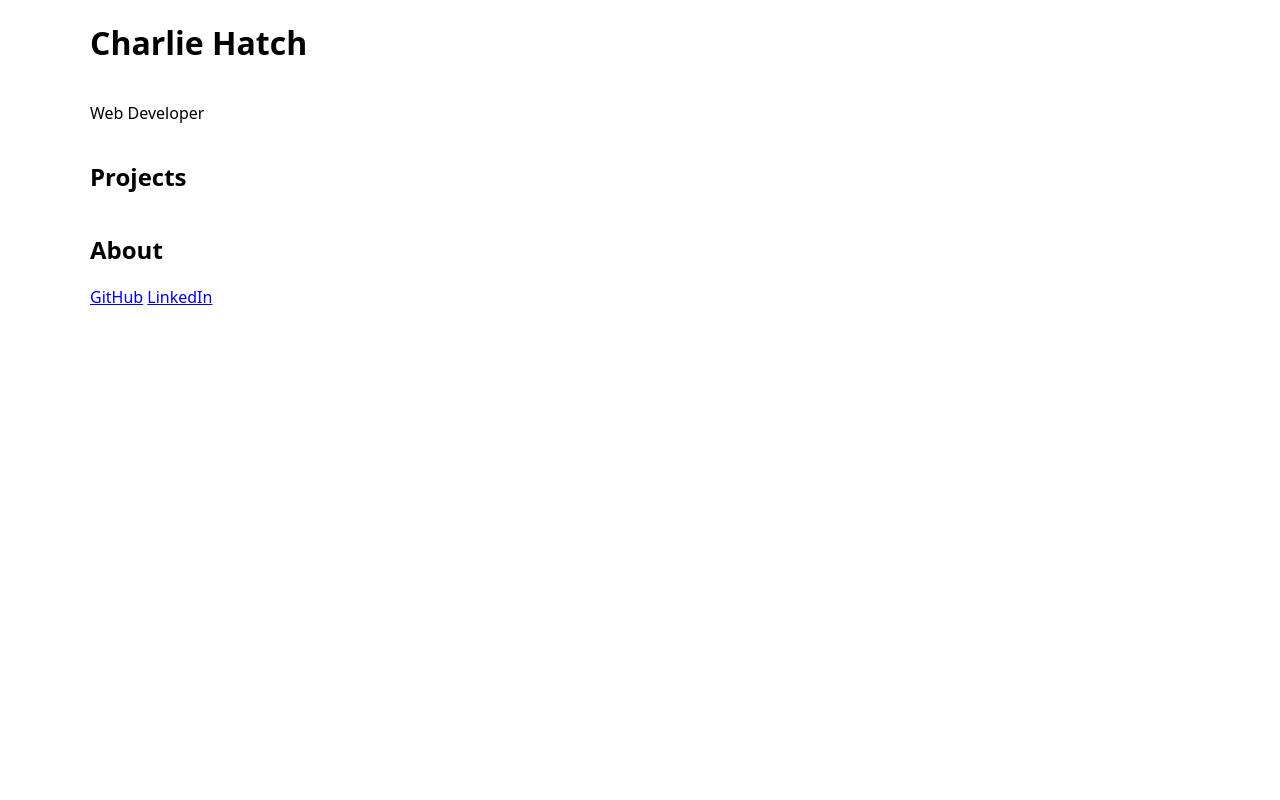
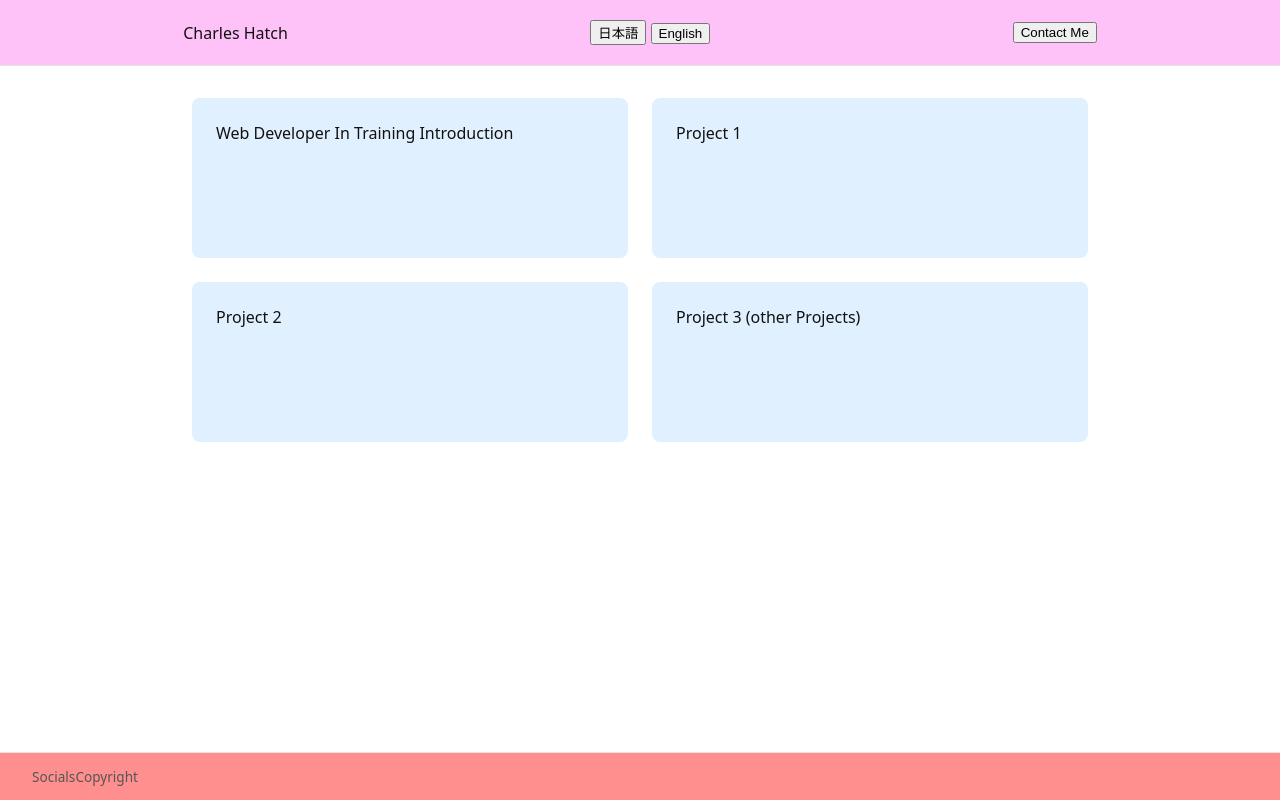
Before and after one commit to charles-hatch/portfolio, a website built with Vite: page index.html in a window 1280 px wide. Built offline with nearby package versions, Linux system fonts and the light colour scheme.

Commit message:
configure layout and styling

```diff
--- a/index.html
+++ b/index.html
@@ -7,28 +7,25 @@
     <title>Charles Hatch Portfolio</title>
   </head>
   <body>
-    <header class="header">
-      <h1>Charlie Hatch</h1>
-      <p>Web Developer</p>
-    </header>
-
-    <main class="main">
-      <section id="projects" class="projects">
-        <h2>Projects</h2>
-        <div class="project-grid"></div>
-      </section>
-
-      <section id="about" class="about">
-        <h2>About</h2>
-        <p></p>
-      </section>
-    </main>
-
-    <footer class="footer">
-      <nav>
-        <a href="#">GitHub</a>
-        <a href="#">LinkedIn</a>
-      </nav>
+    <div id="page">
+      <header>
+        <div id="title">Charles Hatch</div>
+        <div id="btns">
+          <button>日本語</button>
+          <button>English</button>
+        </div>
+        <button id="contact-btn">Contact Me</button>
+      </header>
+      <main>
+        <div>Web Developer In Training Introduction</div>
+        <div>Project 1</div>
+        <div>Project 2</div>
+        <div>Project 3 (other Projects)</div>
+      </main>
+    </div>
+    <footer>
+      <div>Socials</div>
+      <div>Copyright</div>
     </footer>
 
     <script type="module" src="src/main.js"></script>
--- a/src/style.css
+++ b/src/style.css
@@ -1,36 +1,78 @@
-:root {
-  --max-width: 1100px;
-  --gap: 2rem;
+* {
+  box-sizing: border-box;
+  margin: 0;
+}
+
+html,
+body {
+  height: 100%;
 }
 
 body {
-  margin: 0;
-  font-family: system-ui, sans-serif;
+  overflow: hidden;
+  font-family:
+    system-ui,
+    -apple-system,
+    BlinkMacSystemFont,
+    sans-serif;
+  background: #ffffff;
+  color: #111111;
 }
 
-.header,
-.main,
-.footer {
-  display: grid;
-  grid-template-columns:
-    minmax(1rem, 1fr)
-    minmax(0, var(--max-width))
-    minmax(1rem, 1fr);
+/* Scrollable area */
+#page {
+  height: 100%;
+  overflow-y: auto;
+  padding-bottom: 48px; /* footer clearance */
 }
 
-.header > *,
-.main > *,
-.footer > * {
-  grid-column: 2;
+/* Header */
+header {
+  padding: 1.25rem 2rem;
+  border-bottom: 1px solid #e5e5e5;
+  background: #ffc2f8;
+  display: flex;
+  align-items: center;
+  justify-content: space-around;
 }
 
-.project-grid {
+/* Main */
+main {
+  padding: 2rem;
+  max-width: 960px;
+  margin: 0 auto;
+
   display: grid;
+  grid-template-columns: repeat(2, 1fr);
   gap: 1.5rem;
 }
 
-@media (min-width: 700px) {
-  .project-grid {
-    grid-template-columns: repeat(2, 1fr);
+main > div {
+  padding: 1.5rem;
+  background: #e0f0ff;
+  border-radius: 8px;
+  min-height: 160px;
+}
+
+@media (max-width: 640px) {
+  main {
+    grid-template-columns: 1fr;
   }
 }
+
+/* Footer */
+footer {
+  position: fixed;
+  bottom: 0;
+  left: 0;
+  width: 100%;
+  height: 48px;
+  display: flex;
+  align-items: center;
+  padding: 0 2rem;
+  font-size: 0.85rem;
+  color: #555555;
+  background: rgba(255, 131, 131, 0.9);
+  border-top: 1px solid #e5e5e5;
+  backdrop-filter: blur(6px);
+}
```
